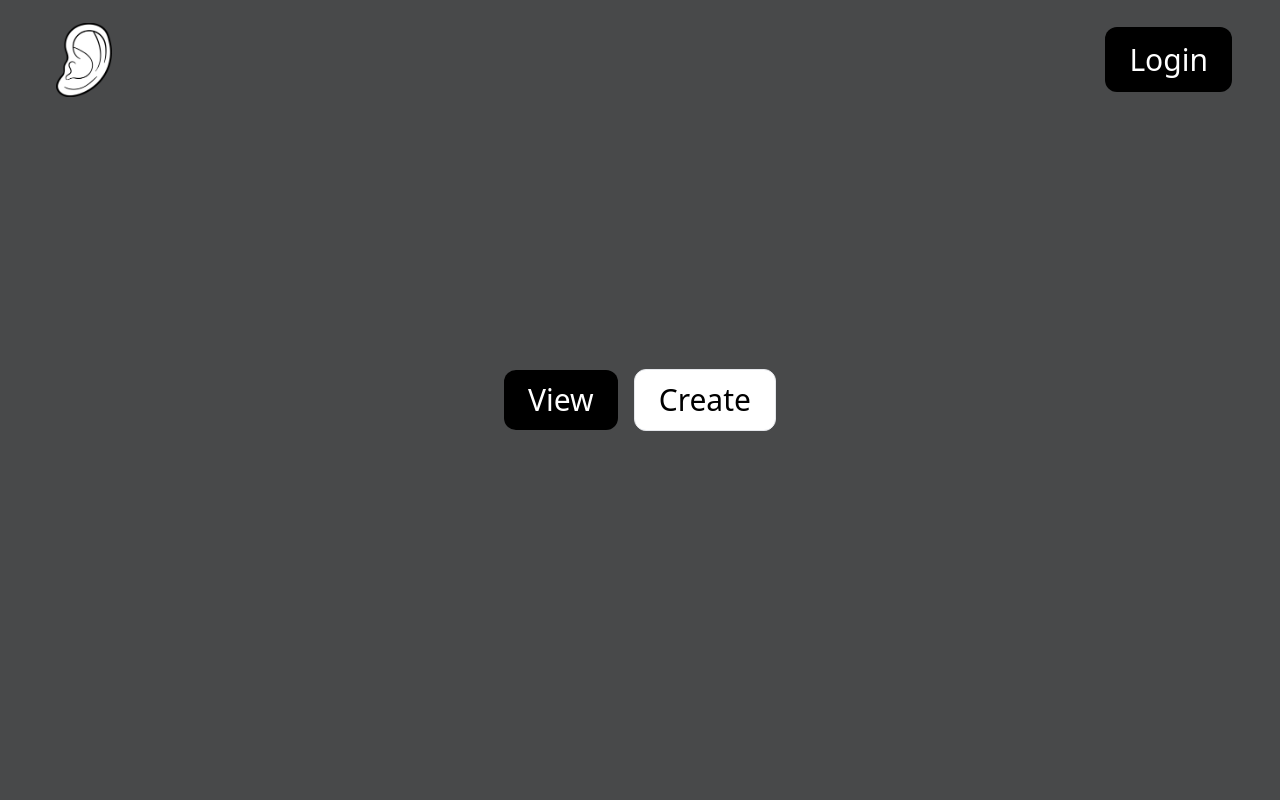
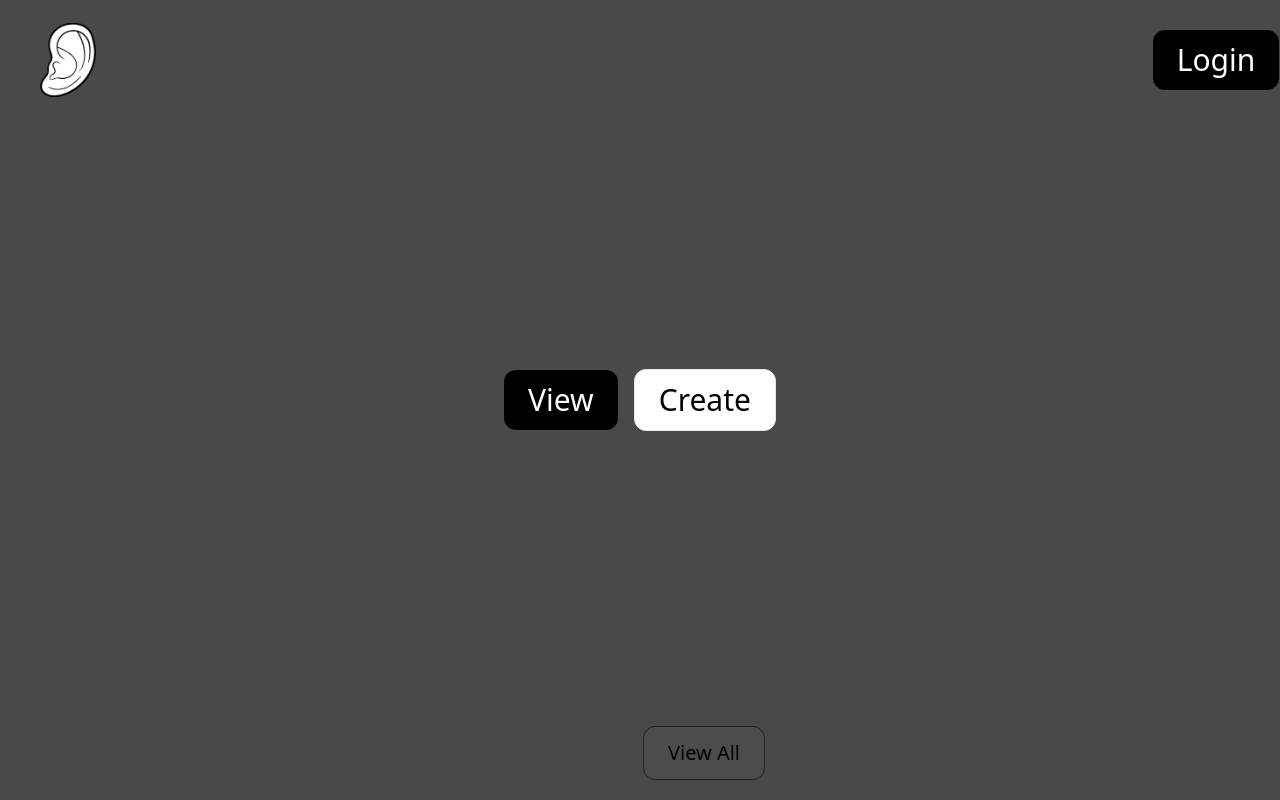
Before and after one commit to alijalloul/gogh, a Vue app in the folder client/: page / in a window 1280 px wide. Built offline with nearby package versions, Linux system fonts and the light colour scheme; no server answers.

Commit message:
fixed art overlay clicking issue

```diff
--- a/client/src/components/Art.vue
+++ b/client/src/components/Art.vue
@@ -39,12 +39,16 @@ const handleMouseUp = (artId?: string) => {
   <div
     v-for="(item, index) in items"
     :key="item.id"
-    @mouseup="() => handleMouseUp(item.id)"
     :class="`item relative overflow-hidden hover:cursor-pointer ${customClass}`"
   >
     <div
       class="opacity-0 flex flex-col justify-between hover:opacity-100 absolute z-10 top-0 left-0 w-full h-full bg-black bg-opacity-50 text-white p-4 transition-all"
     >
+      <div
+        class="absolute top-0 left-0 w-full h-full z-10"
+        @mouseup="() => handleMouseUp(item.id)"
+      ></div>
+
       <div class="flex justify-between items-start">
         <div>
           <h1 class="text-xl font-bold">{{ item.title }}</h1>
@@ -52,7 +56,11 @@ const handleMouseUp = (artId?: string) => {
         </div>
 
         <div>
-          <FontAwesomeIcon v-if="item.userId === props.userId" icon="pen" />
+          <FontAwesomeIcon
+            v-if="item.userId === props.userId"
+            icon="pen"
+            class="z-20"
+          />
         </div>
       </div>
 
@@ -62,7 +70,7 @@ const handleMouseUp = (artId?: string) => {
             v-if="item.userId === props.userId"
             icon="trash"
             @click="() => useArtStore().removeArt(item.id)"
-            :class="`hover:text-red-500 active:text-red-600`"
+            :class="`hover:text-red-500 active:text-red-600 z-20`"
           />
         </div>
         <div class="flex justify-center items-center space-x-3">
@@ -74,7 +82,7 @@ const handleMouseUp = (artId?: string) => {
             icon="heart"
             @click="() => !isLiking && handleLiking(item)"
             size="lg"
-            :class="` hover:text-red-200 transition-all duration-300 ${
+            :class="` hover:text-red-200 transition-all duration-300 z-20 ${
               isLiking
                 ? 'text-gray-300 hover:text-gray-300'
                 : item.Likes.includes(props.userId as string)
--- a/client/src/components/Nav.vue
+++ b/client/src/components/Nav.vue
@@ -31,13 +31,13 @@ onMounted(() => {
 
 <template>
   <header
-    class="relative z-30 w-full flex justify-between items-center py-5 px-12 pointer-events-none"
+    class="relative z-30 w-full flex justify-between items-center py-5 pointer-events-none"
   >
     <div
-      class="header_container flex justify-center items-center space-x-2 opacity-0"
+      class="header_container flex justify-center items-center space-x-2 opacity-0 px-8"
     >
       <div class="title overflow-hidden h-20" ref="title">
-        <h1 class="text-6xl font-medium text-white">Gogh</h1>
+        <h1 class="text-6xl font-medium text-black">Gogh</h1>
       </div>
 
       <RouterLink to="/" class="pointer-events-auto">
@@ -49,7 +49,7 @@ onMounted(() => {
       </RouterLink>
     </div>
 
-    <div class="pointer-events-auto">
+    <div class="pointer-events-auto w-[10%] flex justify-center">
       <RouterLink
         v-if="user?.id"
         :to="{ name: 'users', params: { id: user.id } }"
--- a/client/src/router/index.ts
+++ b/client/src/router/index.ts
@@ -24,7 +24,7 @@ const router = createRouter({
       path: "/art",
       name: "art",
 
-      component: () => import("@/views/mainArtView.vue"),
+      component: () => import("@/views/MainArtView.vue"),
     },
     {
       path: "/art/:id",
--- a/client/src/views/HomeView.vue
+++ b/client/src/views/HomeView.vue
@@ -74,9 +74,12 @@ watch(isView, (value) => {
         >
       </div>
     </div>
+
+    <div class="w-[10%]"></div>
+
     <div
       v-if="heroArt.items && heroArt.items.length > 0"
-      class="relative w-[90%] h-full flex justify-between items-center"
+      class="relative w-[80%] h-full flex justify-between items-center"
     >
       <ArtMarquee
         :items="heroArt.items.slice(0, 3)"
@@ -99,5 +102,15 @@ watch(isView, (value) => {
         :isPlaying="isView"
       />
     </div>
+
+    <div class="w-[10%] h-full flex flex-col justify-end">
+      <div class="w-full flex justify-center items-center py-5">
+        <RouterLink
+          to="/art"
+          class="text-xl rounded-xl px-6 py-3 border border-gray-500 bg-white hover:bg-gray-200 active:bg-gray-300 transition-all duration-300 hover:cursor-pointer"
+          >View All</RouterLink
+        >
+      </div>
+    </div>
   </div>
 </template>
```
